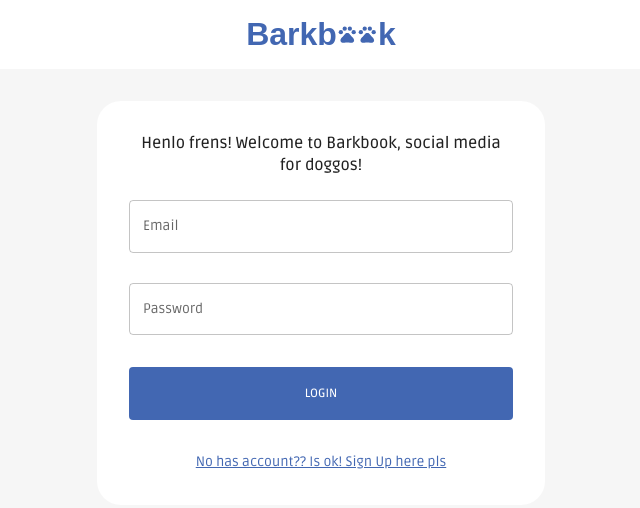
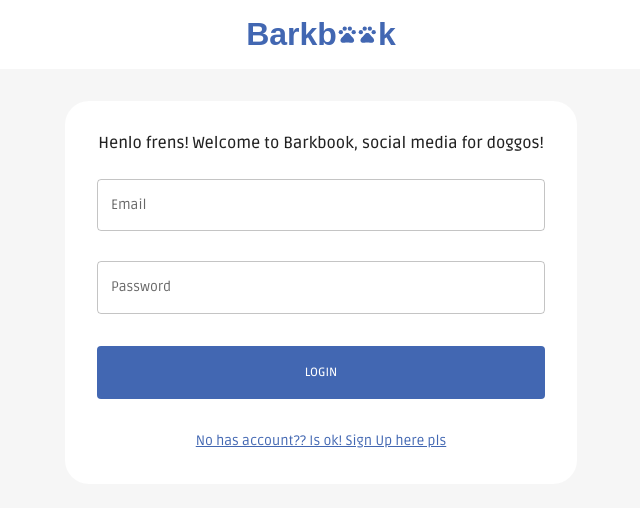
Before and after one commit to mjr2595/borker, a React (Create React App) app in the folder client/: page / in a window 1280 px wide. Shown: the top 508 px of the page, without its empty margins (319-959 px from the left). Built offline with nearby package versions, Linux system fonts and the light colour scheme.

Commit message:
console log for debugging

```diff
--- a/client/src/scenes/loginPage/LoginPage.jsx
+++ b/client/src/scenes/loginPage/LoginPage.jsx
@@ -8,7 +8,7 @@ const LoginPage = () => {
   return (
     <Box>
       <Box width="100%" backgroundColor={theme.palette.background.alt} p="1rem 6%" textAlign="center">
-        <Typography fontWeight="bold" fontSize="32px" color="primary" variant="h1">
+        <Typography fontWeight="bold" fontSize="clamp(1rem, 2rem, 2.25rem)" color="primary" variant="h1">
           Barkb
           <Pets />
           <Pets />k
@@ -16,7 +16,7 @@ const LoginPage = () => {
       </Box>
 
       <Box
-        width={isNonMobileScreens ? "35%" : "75%"}
+        width={isNonMobileScreens ? "40%" : "75%"}
         p="2rem"
         m="2rem auto"
         borderRadius="1.5rem"
--- a/client/src/scenes/widgets/PostWidget.jsx
+++ b/client/src/scenes/widgets/PostWidget.jsx
@@ -42,6 +42,7 @@ const PostWidget = ({
       body: JSON.stringify({ userId: loggedInUserId }),
     });
     const updatedPost = await response.json();
+    console.log(updatedPost.likes); // TODO: delete once fixed
     dispatch(setPost({ post: updatedPost }));
   };
 
```
Also changed, not shown: client/public/assets/charlesdeluvio-Mv9hjnEUHR4-unsplash.jpg.
